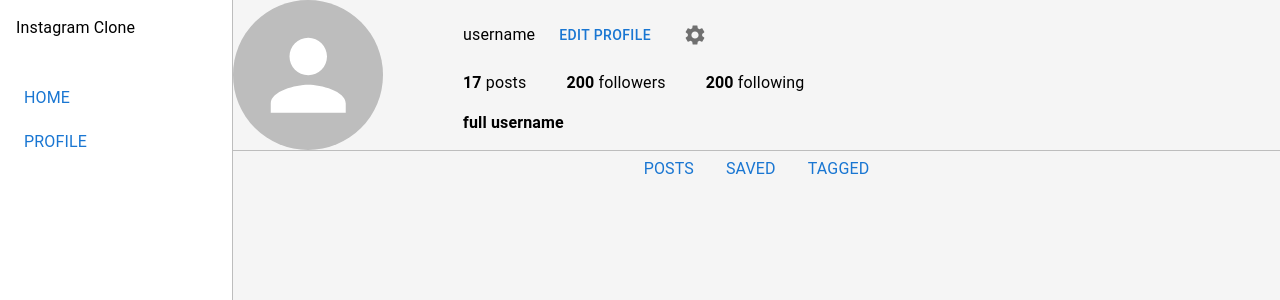
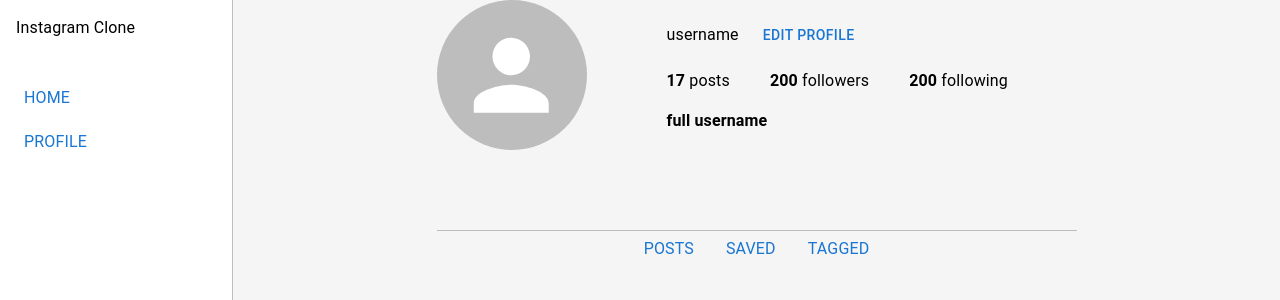
Before and after one commit to jbyomuhangi/ig-clone, a Next.js app in the folder frontend/react-frontend/: page /profile in a window 1280 px wide. Shown: the top 300 px of the page. Built offline with nearby package versions, Linux system fonts and the light colour scheme.

Commit message:
Fixed hard reload issue

```diff
--- a/frontend/react-frontend/src/components/ProfileBody/ProfileBody.tsx
+++ b/frontend/react-frontend/src/components/ProfileBody/ProfileBody.tsx
@@ -23,19 +23,19 @@ const ProfileBody: React.FC = () => {
     theme.breakpoints.down("sm")
   );
 
-  const data = [1, 2, 3, 4, 5, 6, 7];
+  // const data = [1, 2, 3, 4, 5, 6, 7];
 
-  const itemRenderer = () => {
-    return (
-      <div style={{ backgroundColor: "red", height: "100%", width: "100%" }}>
-        <img
-          src="https://images.unsplash.com/photo-1666817963926-7a87a3dcf187?ixlib=rb-4.0.3&ixid=MnwxMjA3fDB8MHxlZGl0b3JpYWwtZmVlZHwxMHx8fGVufDB8fHx8&auto=format&fit=crop&w=500&q=60"
-          alt=""
-          style={{ height: "100%", width: "100%", objectFit: "cover" }}
-        />
-      </div>
-    );
-  };
+  // const itemRenderer = () => {
+  //   return (
+  //     <div style={{ backgroundColor: "red", height: "100%", width: "100%" }}>
+  //       <img
+  //         src="https://images.unsplash.com/photo-1666817963926-7a87a3dcf187?ixlib=rb-4.0.3&ixid=MnwxMjA3fDB8MHxlZGl0b3JpYWwtZmVlZHwxMHx8fGVufDB8fHx8&auto=format&fit=crop&w=500&q=60"
+  //         alt=""
+  //         style={{ height: "100%", width: "100%", objectFit: "cover" }}
+  //       />
+  //     </div>
+  //   );
+  // };
 
   return (
     <Box>
--- a/frontend/react-frontend/src/components/ProfileSummary/ExtraSmallScreenProfileSummary/ExtraSmallScreenProfileSummary.tsx
+++ b/frontend/react-frontend/src/components/ProfileSummary/ExtraSmallScreenProfileSummary/ExtraSmallScreenProfileSummary.tsx
@@ -1,7 +1,5 @@
 import { Avatar, Box, styled, Button, Typography } from "@mui/material";
 import React from "react";
-
-import ExtraSmallScreenUsername from "./ExtraSmallScreenUsername";
 
 const ExtraSmallScreenProfileSummaryContainer = styled(Box)(({ theme }) => ({
   display: "flex",
@@ -27,7 +25,8 @@ const ExtraSmallScreenProfileSummary: React.FC = () => {
         <StyledAvatar />
 
         <SummaryContainer>
-          <ExtraSmallScreenUsername />
+          <Typography>username</Typography>
+
           <Button>Edit profile</Button>
         </SummaryContainer>
       </ExtraSmallScreenProfileSummaryContainer>
--- a/frontend/react-frontend/src/components/ProfileSummary/ExtraSmallScreenProfileSummary/ExtraSmallScreenUsername.tsx
+++ /dev/null
@@ -1,23 +0,0 @@
-import { Settings as SettingsIcon } from "@mui/icons-material";
-import { Box, IconButton, styled, Typography } from "@mui/material";
-import React from "react";
-
-const UsernameContainer = styled(Box)(({ theme }) => ({
-  display: "flex",
-  alignItems: "center",
-  gap: theme.spacing(2),
-}));
-
-const ExtraSmallScreenUsername: React.FC = () => {
-  return (
-    <UsernameContainer>
-      <Typography>username</Typography>
-
-      <IconButton>
-        <SettingsIcon />
-      </IconButton>
-    </UsernameContainer>
-  );
-};
-
-export default ExtraSmallScreenUsername;
--- a/frontend/react-frontend/src/components/ProfileSummary/Username.tsx
+++ b/frontend/react-frontend/src/components/ProfileSummary/Username.tsx
@@ -1,6 +1,5 @@
-import { Box, styled, Typography, Button, IconButton } from "@mui/material";
+import { Box, styled, Typography, Button } from "@mui/material";
 import React from "react";
-import { Settings as SettingsIcon } from "@mui/icons-material";
 
 const UsernameContainer = styled(Box)(({ theme }) => ({
   display: "flex",
@@ -14,10 +13,6 @@ const Username: React.FC = () => {
       <Typography>username</Typography>
 
       <Button>Edit profile</Button>
-
-      <IconButton>
-        <SettingsIcon />
-      </IconButton>
     </UsernameContainer>
   );
 };
--- a/frontend/react-frontend/src/pages/profile/index.tsx
+++ b/frontend/react-frontend/src/pages/profile/index.tsx
@@ -4,20 +4,31 @@ import { Box, styled } from "@mui/material";
 import ProfileSummary from "@/components/ProfileSummary";
 import ProfileBody from "@/components/ProfileBody";
 
+const ProfilePageContainer = styled(Box)(({ theme }) => ({
+  display: "flex",
+  flex: 1,
+  justifyContent: "center",
+}));
+
 const ProfileContentContainer = styled(Box)(({ theme }) => ({
   display: "flex",
   flexDirection: "column",
   flex: 1,
+  maxWidth: "640px",
+  gap: theme.spacing(10),
 }));
 
 interface indexProps {}
 
 const index: React.FC<indexProps> = ({}) => {
   return (
-    <ProfileContentContainer>
-      <ProfileSummary />
-      <ProfileBody />
-    </ProfileContentContainer>
+    <ProfilePageContainer>
+      <ProfileContentContainer>
+        <ProfileSummary />
+
+        <ProfileBody />
+      </ProfileContentContainer>
+    </ProfilePageContainer>
   );
 };
 
```
